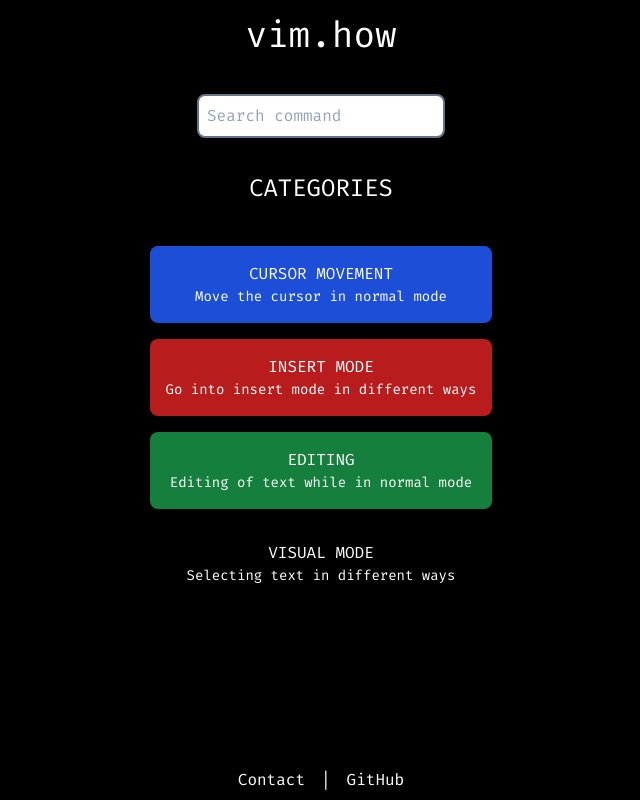
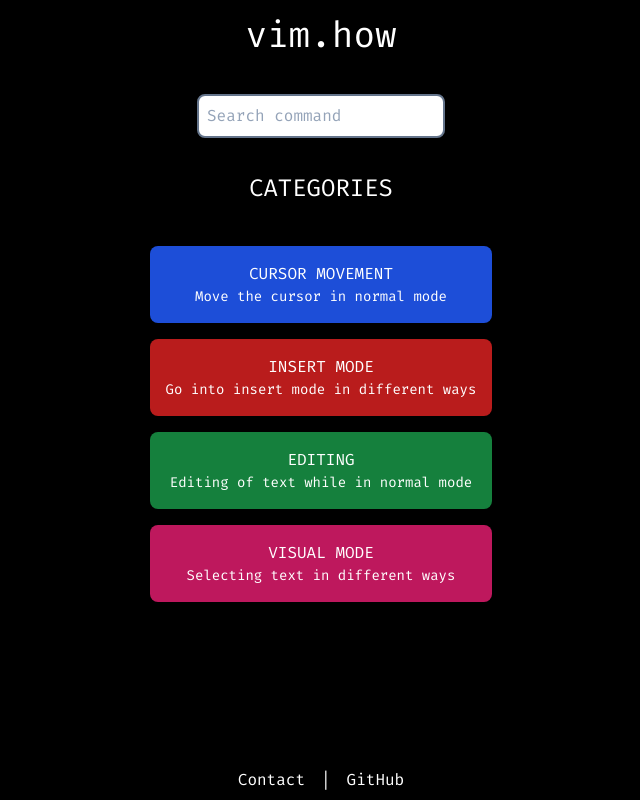
Before and after one commit to crudh/vim-how, a Next.js app: page / in a window 1280 px wide. Shown: the whole page, without its empty margins (319-959 px from the left). Built offline with nearby package versions, Linux system fonts and the light colour scheme.

Commit message:
Color change of a category

```diff
--- a/data/categories.ts
+++ b/data/categories.ts
@@ -34,7 +34,7 @@
   {
     id: 4,
     name: "Visual mode",
-    colorClass: "bg-yellow-800",
+    colorClass: "bg-pink-700",
     description: "Selecting text in different ways",
     descriptionLong:
       "You use visual mode to select text in different ways. You can then use different commands to affect the text",
```
